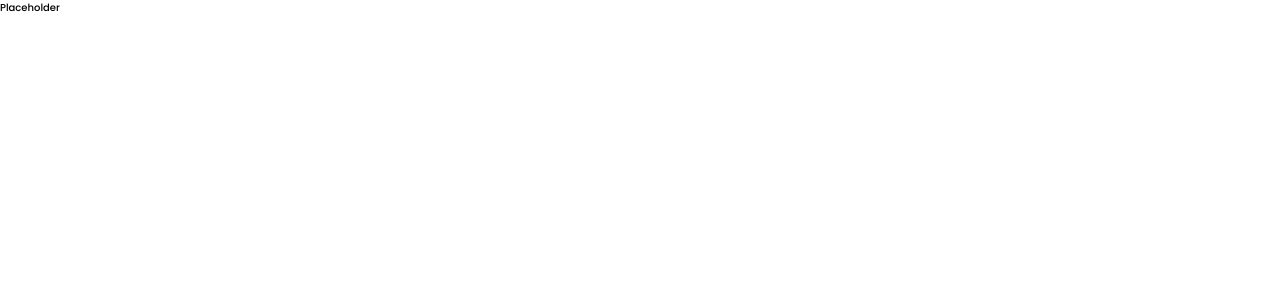
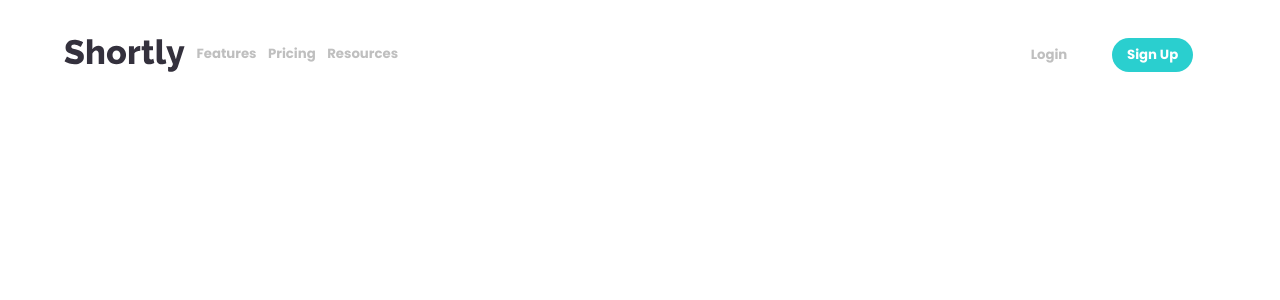
Before and after one commit to rjcrter11/URL-shortening-API-landing-page, a React (Create React App) app in the folder url-shortener/: page / in a window 1280 px wide. Shown: the top 300 px of the page. Built offline with nearby package versions, Linux system fonts and the light colour scheme.

Commit message:
styles navbar

```diff
--- a/url-shortener/src/App.css
+++ b/url-shortener/src/App.css
@@ -6,8 +6,10 @@
 }
 
 .App {
+  margin: 0 auto;
   font-family: 'Poppins', sans-serif;
   font-size: 62.5%;
+  max-width: 1440px;
 }
 
 /* .App {
--- a/url-shortener/src/App.js
+++ b/url-shortener/src/App.js
@@ -1,10 +1,11 @@
 import React from 'react';
 import './App.css';
+import Navbar from './components/Navbar/Navbar';
 
 function App() {
   return (
     <div className="App">
-      Placeholder
+      <Navbar />
     </div>
   );
 }
--- /dev/null
+++ b/url-shortener/src/components/Navbar/Navbar.jsx
@@ -0,0 +1,27 @@
+import React from 'react'
+import Logo from '../../assets/logo.svg'
+import './Navbar.scss'
+
+const Navbar = () => (
+    <div className='nav-container' >
+        <div className='logo-container' >
+            <img src={Logo} alt='shortly logo' />
+
+            <div className='features' >
+
+                <a href='/' >Features</a>
+                <a href='/'>Pricing</a>
+                <a href='/'>Resources</a>
+
+            </div>
+        </div>
+        <div className='login-container' >
+
+            <a href='/'>Login</a>
+            <a href='/'>Sign Up</a>
+
+        </div>
+    </div>
+)
+
+export default Navbar
--- /dev/null
+++ b/url-shortener/src/components/Navbar/Navbar.scss
@@ -0,0 +1,68 @@
+$Gray: hsl(0, 0%, 75%);
+$Cyan: hsl(180, 66%, 49%);
+$hoverBlack: rgb(43, 42, 42);
+
+.nav-container {
+    padding: 3% 5%;
+    display: flex;
+    justify-content: space-between;
+    width: 100%;
+
+    .logo-container {
+        width: 30%;
+        display: flex;
+        justify-content: space-between;
+        align-items: center;
+
+        .features {
+            width: 65%;
+            display: flex;
+            justify-content: space-evenly;
+
+            a {
+                margin-bottom: 1%;
+                text-decoration: none;
+                font-size: 0.83rem;
+                color: $Gray;
+                font-weight: 600;
+                cursor: pointer;
+
+                &:hover {
+                    color: $hoverBlack ;
+                }
+            }
+        }
+    }
+
+    .login-container {
+        width: 20%;
+        display: flex;
+        justify-content: space-evenly;
+        align-items: center;
+
+        a {
+            text-decoration: none;
+            font-size: 0.83rem;
+            color: $Gray;
+            font-weight: 600;
+            width: 35%;
+            text-align: center;
+            cursor: pointer;
+
+            &:hover {
+                color: $hoverBlack;
+            }
+
+            &:last-child {
+                padding: 3% 5%;
+                border-radius: 17px;
+                background-color: $Cyan;
+                color: white;
+
+                &:hover {
+                  background-color:lighten($Cyan, 20%);
+                }
+            }
+        }
+    }
+}
```
